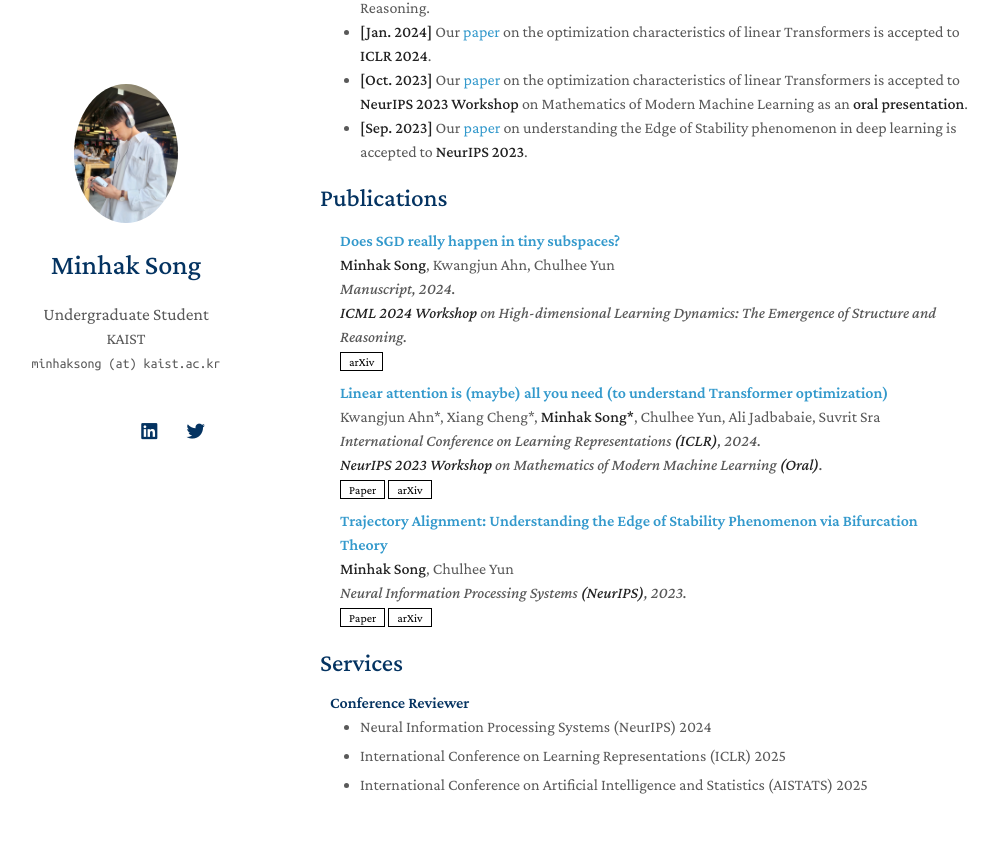
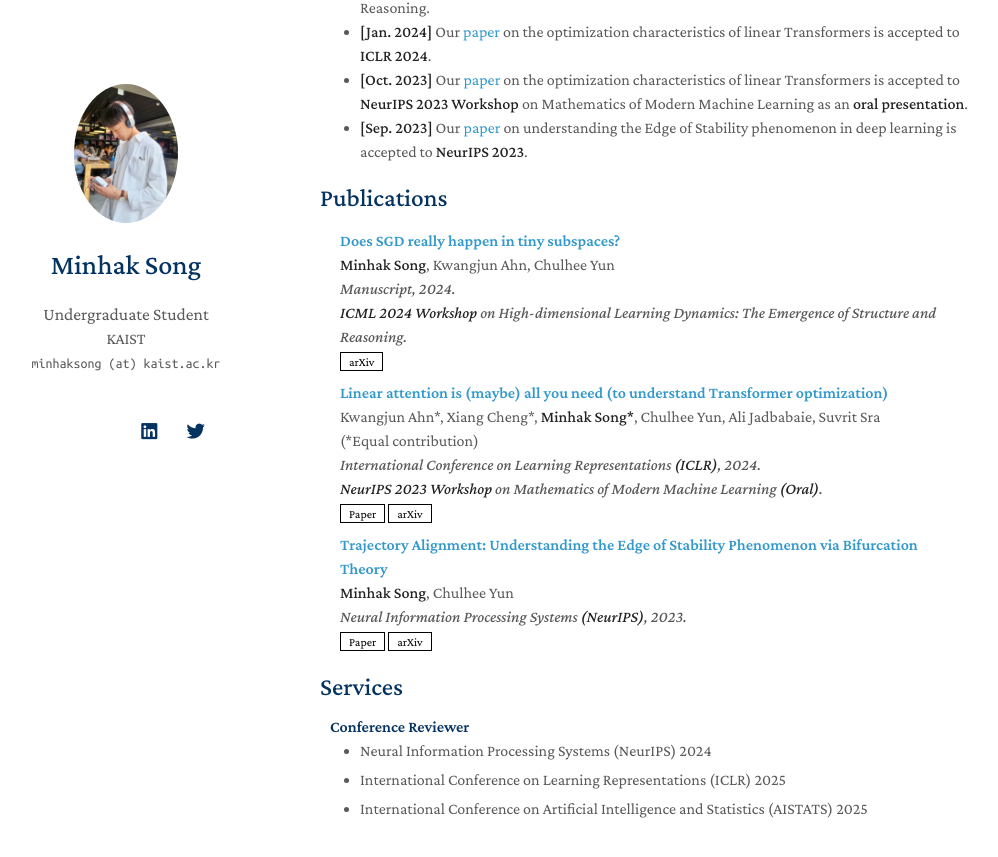
Before and after one commit to songminhak/songminhak.github.io, a Jekyll site: the page built from index.md, in a window 1280 px wide and 900 px high, scrolled down 570 px. Shown: the top 857 px of the window, without its empty margins (150-1148 px from the left). Built offline with Jekyll 4.4.1, drawn with Linux system fonts in a browser that asks for light colours; nearby versions of some CDN libraries; a style sheet for code colours, icons or effects is not loaded; our own code applies the rules of GitHub Pages for plain Markdown files.

Commit message:
minor bug fix

```diff
--- a/_includes/publications.md
+++ b/_includes/publications.md
@@ -10,7 +10,7 @@
   <div class="col-sm-12" style="position: relative;padding-right: 15px;padding-left: 20px;">
       <div class="title"><a href="{{ link.arxiv }}">{{ link.title }}</a></div>
       <div class="author">{{ link.authors }}</div>
-      {% if ink.footnote %}
+      {% if link.footnote %}
       <div class="author">{{ link.footnote }}</div>
       {% endif %}
       <div class="periodical"><em>{{ link.conference }}</em></div>
```
